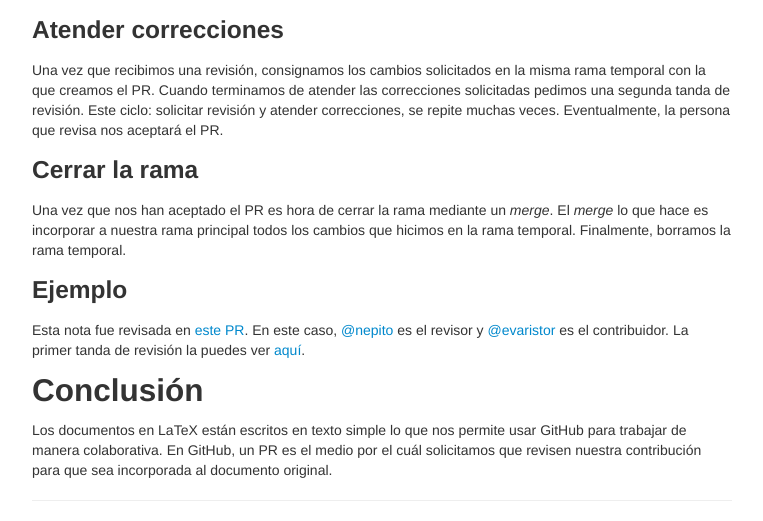
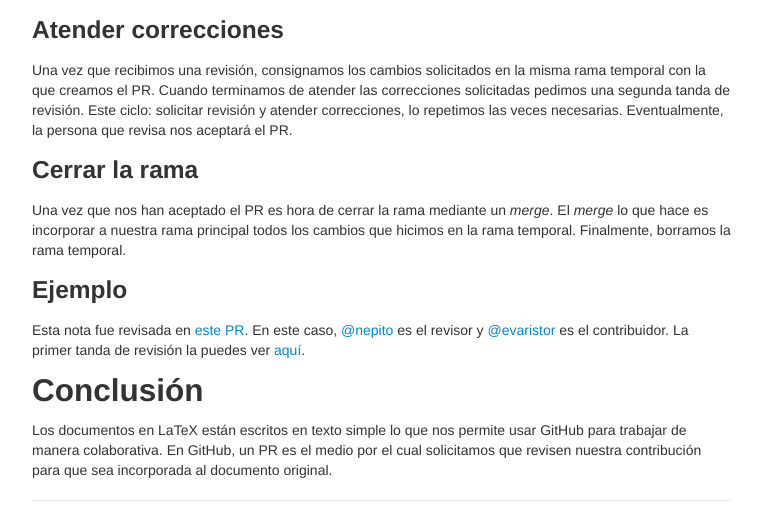
Before and after one commit to LizethMReyes/islasgeci.github.io, a Jekyll site: the page built from _posts/2021-05-18-latex_git.md, in a window 1280 px wide and 900 px high, scrolled down 935 px. Shown: the part 217-738 px from the top of the window, without its empty margins (258-1021 px from the left). Built offline with Jekyll 4.4.1, drawn with Linux system fonts in a browser that asks for light colours; some of the changed text lies outside the part shown.

Commit message:
✏️ Improve redaction

```diff
--- a/_posts/2021-05-18-latex_git.md
+++ b/_posts/2021-05-18-latex_git.md
@@ -62,8 +62,8 @@
 
 Una vez que recibimos una revisión, consignamos los cambios solicitados en la misma rama temporal
 con la que creamos el PR. Cuando terminamos de atender las correcciones solicitadas pedimos una
-segunda tanda de revisión. Este ciclo: solicitar revisión y atender correcciones, se repite muchas
-veces. Eventualmente, la persona que revisa nos aceptará el PR.
+segunda tanda de revisión. Este ciclo: solicitar revisión y atender correcciones, lo repetimos las
+veces necesarias. Eventualmente, la persona que revisa nos aceptará el PR.
 
 ### Cerrar la rama
 
@@ -81,5 +81,5 @@
 ## Conclusión
 
 Los documentos en LaTeX están escritos en texto simple lo que nos permite usar GitHub para trabajar
-de manera colaborativa. En GitHub, un PR es el medio por el cuál solicitamos que revisen nuestra
+de manera colaborativa. En GitHub, un PR es el medio por el cual solicitamos que revisen nuestra
 contribución para que sea incorporada al documento original.
```
Also changed, not shown: other parts of _posts/2021-05-18-latex_git.md (+1 -1 lines).
